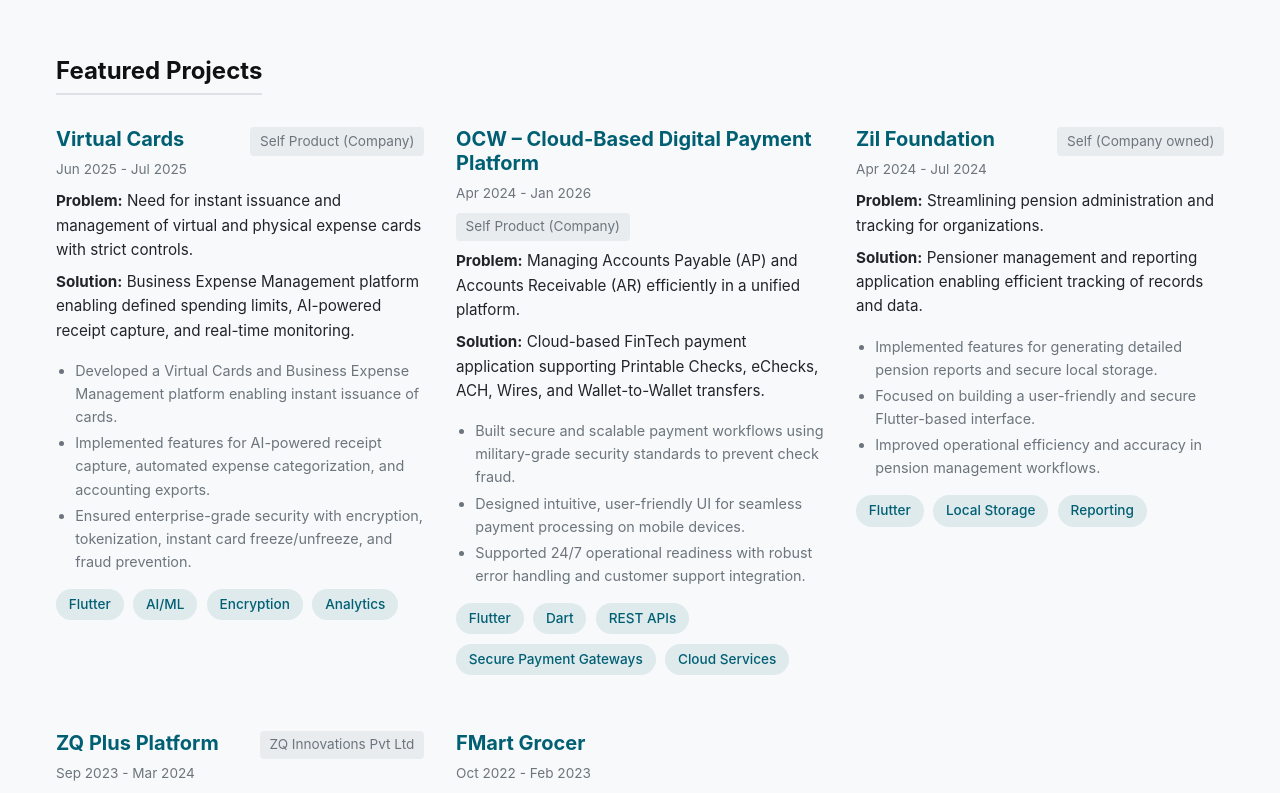
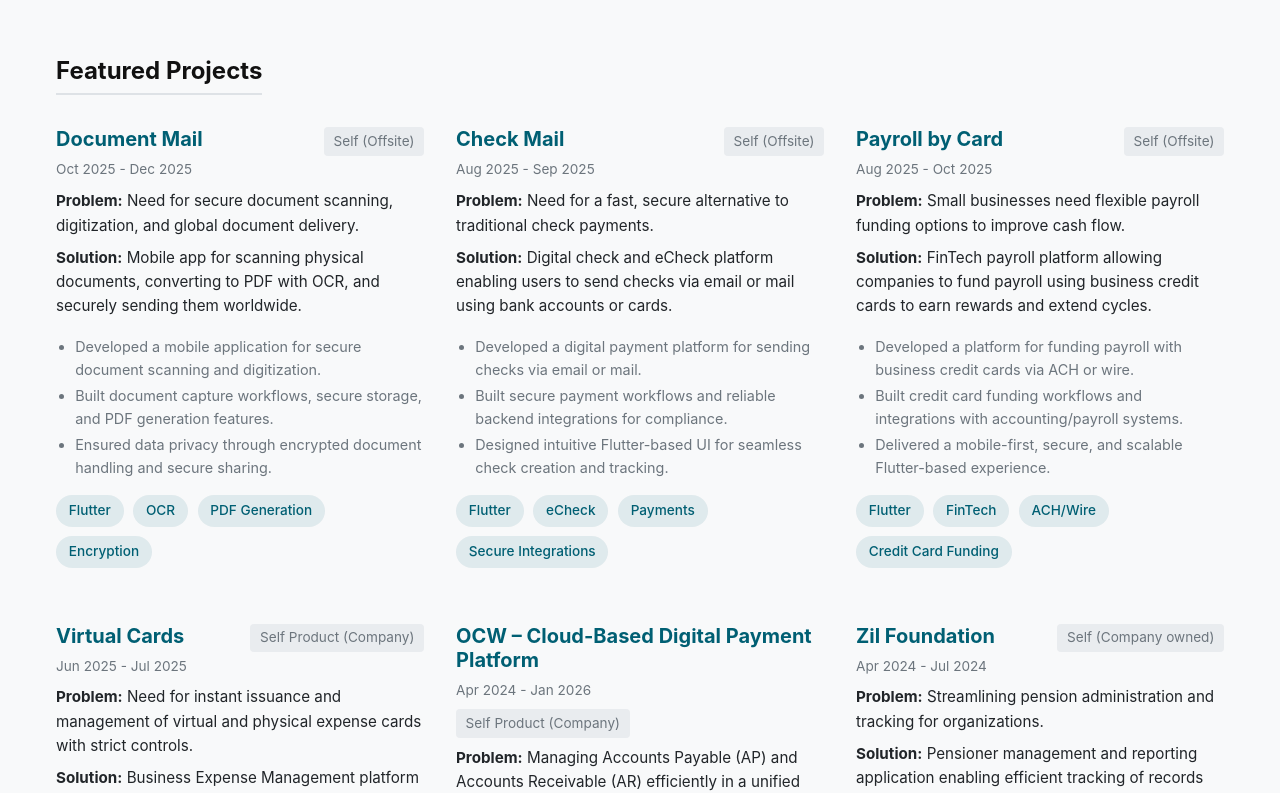
Before and after one commit to ajithmannarakkal/portfolio, a React (Vite) app: page / in a window 1280 px wide. Shown: the part 2780-3573 px from the top of the page. Built offline with nearby package versions, Linux system fonts and the light colour scheme.

Commit message:
Add 3 new recent projects

```diff
--- a/src/components/Projects.jsx
+++ b/src/components/Projects.jsx
@@ -2,6 +2,48 @@ import React from 'react';
 
 const Projects = () => {
     const projects = [
+        {
+            name: 'Document Mail',
+            role: 'Self (Offsite)',
+            duration: 'Oct 2025 - Dec 2025',
+            tech: ['Flutter', 'OCR', 'PDF Generation', 'Encryption'],
+            problem: 'Need for secure document scanning, digitization, and global document delivery.',
+            solution: 'Mobile app for scanning physical documents, converting to PDF with OCR, and securely sending them worldwide.',
+            responsibilities: [
+                'Developed a mobile application for secure document scanning and digitization.',
+                'Built document capture workflows, secure storage, and PDF generation features.',
+                'Ensured data privacy through encrypted document handling and secure sharing.'
+            ],
+            links: []
+        },
+        {
+            name: 'Check Mail',
+            role: 'Self (Offsite)',
+            duration: 'Aug 2025 - Sep 2025',
+            tech: ['Flutter', 'eCheck', 'Payments', 'Secure Integrations'],
+            problem: 'Need for a fast, secure alternative to traditional check payments.',
+            solution: 'Digital check and eCheck platform enabling users to send checks via email or mail using bank accounts or cards.',
+            responsibilities: [
+                'Developed a digital payment platform for sending checks via email or mail.',
+                'Built secure payment workflows and reliable backend integrations for compliance.',
+                'Designed intuitive Flutter-based UI for seamless check creation and tracking.'
+            ],
+            links: []
+        },
+        {
+            name: 'Payroll by Card',
+            role: 'Self (Offsite)',
+            duration: 'Aug 2025 - Oct 2025',
+            tech: ['Flutter', 'FinTech', 'ACH/Wire', 'Credit Card Funding'],
+            problem: 'Small businesses need flexible payroll funding options to improve cash flow.',
+            solution: 'FinTech payroll platform allowing companies to fund payroll using business credit cards to earn rewards and extend cycles.',
+            responsibilities: [
+                'Developed a platform for funding payroll with business credit cards via ACH or wire.',
+                'Built credit card funding workflows and integrations with accounting/payroll systems.',
+                'Delivered a mobile-first, secure, and scalable Flutter-based experience.'
+            ],
+            links: []
+        },
         {
             name: 'Virtual Cards',
             role: 'Self Product (Company)',
```
